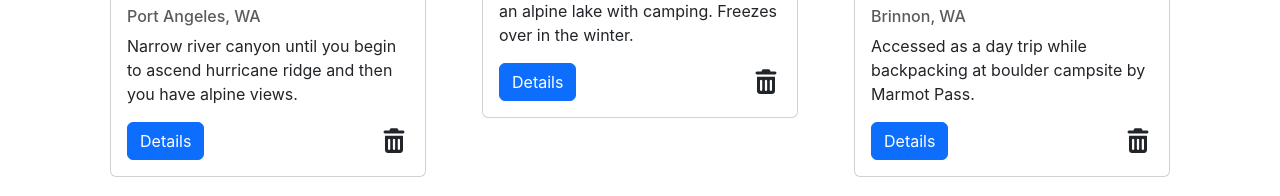
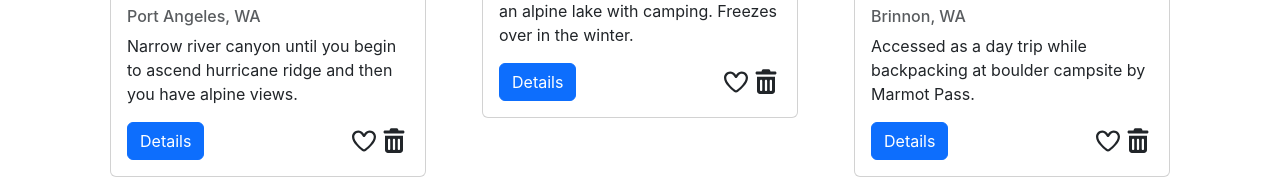
Before and after one commit to michaelkaffel/where-was-that, a React (Create React App) app: page /hiking-trails in a window 1280 px wide. Shown: the part 527-723 px from the top of the page. Built offline with nearby package versions, Linux system fonts and the light colour scheme.

Commit message:
hikes functionality implemented

```diff
--- a/src/features/campsites/CampsiteCard.js
+++ b/src/features/campsites/CampsiteCard.js
@@ -2,7 +2,7 @@ import { useDispatch } from 'react-redux';
 import Button from 'react-bootstrap/Button';
 import Card from 'react-bootstrap/Card';
 import { Link } from 'react-router-dom';
-import { removeCampsite, toggleFavorite } from './campsitesSlice'
+import { removeCampsite, toggleFavoriteCampsite } from './campsitesSlice'
 import campsitesPlaceHolderImg from '../../app/images/campsitesPlaceholder.png';
 import { FontAwesomeIcon } from '@fortawesome/react-fontawesome';
 import { library } from '@fortawesome/fontawesome-svg-core';
@@ -18,16 +18,29 @@ const CampsiteCard = ({ campsite }) => {
 
     const { id, image, title, description, location, favorite } = campsite;
     let imageInsert;
-    let favoriteButton
 
     if (!image) {
         imageInsert = campsitesPlaceHolderImg
     } else imageInsert = image
 
+    let favoriteButton;
+
     if (favorite) {
-        favoriteButton = <FontAwesomeIcon onClick={() => dispatch(toggleFavorite(campsite))} icon="fa-solid fa-heart" size="xl" />
+        favoriteButton = <FontAwesomeIcon
+                            onClick={() => dispatch(
+                                                toggleFavoriteCampsite(campsite)
+                                        )}
+                            icon="fa-solid fa-heart"
+                            size="xl"
+                        />
     } else {
-        favoriteButton = <FontAwesomeIcon onClick={() => dispatch(toggleFavorite(campsite))} icon="fa-regular fa-heart" size="xl" />
+        favoriteButton = <FontAwesomeIcon
+                            onClick={() => dispatch(
+                                                toggleFavoriteCampsite(campsite)
+                                )}
+                                icon="fa-regular fa-heart"
+                                size="xl"
+                            />
     }
 
     return (
--- a/src/features/campsites/campsitesSlice.js
+++ b/src/features/campsites/campsitesSlice.js
@@ -11,7 +11,7 @@ const campsitesSlice = createSlice({
     reducers: {
         addCampsite: (state, action) => {
 
-            const identifier = Math.floor(Math.random() * 10000 );
+            const identifier = Math.floor(Math.random() * 10000);
 
             const newCampsite = {
                 id: identifier,
@@ -25,20 +25,22 @@ const campsitesSlice = createSlice({
                 (campsite) => campsite.id !== action.payload.id
             )
         },
-        toggleFavorite: (state, action) => {
-            const campsite = state.campsitesArray.find((campsite) => campsite.id === action.payload.id);
+        toggleFavoriteCampsite: (state, action) => {
+            const campsite = state.campsitesArray.find(
+                (campsite) => campsite.id === action.payload.id
+            );
             if (campsite) {
                 campsite.favorite = !campsite.favorite
             }
 
-            }
         }
     }
+}
 );
 
 export const campsitesReducer = campsitesSlice.reducer;
 
-export const { addCampsite, removeCampsite, toggleFavorite } = campsitesSlice.actions;
+export const { addCampsite, removeCampsite, toggleFavoriteCampsite } = campsitesSlice.actions;
 
 export const selectAllCampsites = (state) => {
     return state.campsites.campsitesArray;
--- a/src/features/hikes/HikeCard.js
+++ b/src/features/hikes/HikeCard.js
@@ -2,19 +2,46 @@ import { useDispatch } from 'react-redux';
 import Button from 'react-bootstrap/Button';
 import Card from 'react-bootstrap/Card';
 import { Link } from 'react-router-dom';
-import { removeHike } from './hikesSlice';
+import { removeHike, toggleFavoriteHike } from './hikesSlice';
 import hikePlaceHolderImg from '../../app/images/hikesPlaceholder.png';
+import { FontAwesomeIcon } from '@fortawesome/react-fontawesome';
+import { library } from '@fortawesome/fontawesome-svg-core';
+import { fas } from '@fortawesome/free-solid-svg-icons';
+import { far } from '@fortawesome/free-regular-svg-icons';
+
+
+library.add(fas, far)
 
 const HikeCard = ({ hike }) => {
 
     const dispatch = useDispatch();
 
-    const { id, image, title, description, location } = hike;
+    const { id, image, title, description, location, favorite } = hike;
     let imageInsert;
 
     if (!image) {
         imageInsert = hikePlaceHolderImg
     } else imageInsert = image
+
+    let favoriteButton;
+
+    if (favorite) {
+        favoriteButton = <FontAwesomeIcon
+                                    onClick={() => dispatch(
+                                                        toggleFavoriteHike(hike)
+                                                )}
+                                    icon="fa-solid fa-heart"
+                                    size="xl"
+                                />
+    } else {
+        favoriteButton = <FontAwesomeIcon
+                                    onClick={() => dispatch(
+                                                        toggleFavoriteHike(hike)
+                                        )}
+                                        icon="fa-regular fa-heart"
+                                        size="xl"
+                                    />
+    }
 
     return (
         <Card className='m-3'>
@@ -32,11 +59,12 @@ const HikeCard = ({ hike }) => {
                         </Button>
                     </Link>
                     <div>
-                        {/* <i className="fa-regular fa-heart fa-xl"></i> */}
-                        <i
-                            className="fa-solid fa-trash-can fa-xl"
+                        {favoriteButton}
+                        <FontAwesomeIcon
+                            icon='fa-solid fa-trash-can'
+                            size='xl'
                             onClick={() => dispatch(removeHike(hike))}
-                            ></i>
+                            />
                     </div>
                 </div>
             </Card.Body>
--- a/src/features/hikes/hikesSlice.js
+++ b/src/features/hikes/hikesSlice.js
@@ -23,13 +23,21 @@ const hikesSlice = createSlice({
             state.hikesArray = state.hikesArray.filter(
                 (hike) => hike.id !== action.payload.id
             )
+        },
+        toggleFavoriteHike: (state, action) => {
+            const hike = state.hikesArray.find(
+                (hike) => hike.id === action.payload.id
+            );
+            if (hike) {
+                hike.favorite = !hike.favorite
+            }
         }
     }
 });
 
 export const hikesReducer = hikesSlice.reducer;
 
-export const { addHike, removeHike } = hikesSlice.actions;
+export const { addHike, removeHike, toggleFavoriteHike } = hikesSlice.actions;
 
 export const selectAllHikes = (state) => {
     return state.hikes.hikesArray;
```
